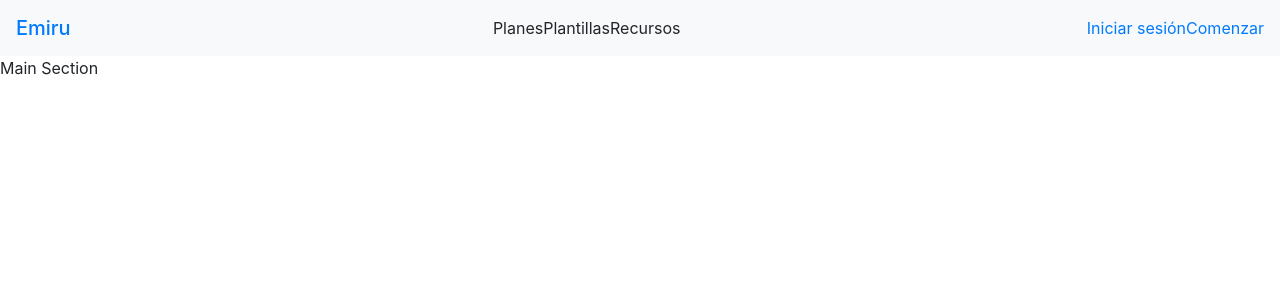
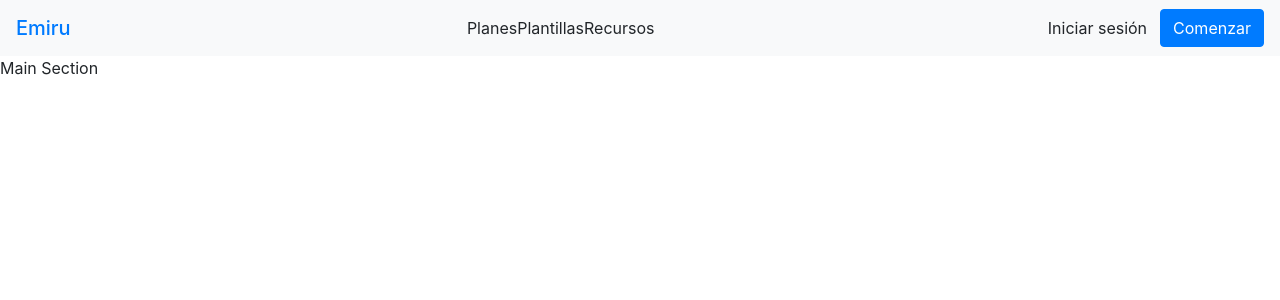
Before and after one commit to Misael1998/emiru-client, an Angular app: page / in a window 1280 px wide. Shown: the top 300 px of the page. Built offline with nearby package versions, Linux system fonts and the light colour scheme.

Commit message:
change navbar sytle on scroll setup

```diff
--- a/src/app/modules/landing/components/landing-nav/landing-nav.component.html
+++ b/src/app/modules/landing/components/landing-nav/landing-nav.component.html
@@ -1,4 +1,8 @@
-<nav class="navbar navbar-light bg-light">
+<nav
+  class="navbar {{ navStyle }} sticky-top"
+  id="navbar"
+  (scroll)="onScroll($event)"
+>
   <span class="navbar-brand mb-0 h1">
     <a [routerLink]="['./']" class="text-decoration-none">Emiru</a>
   </span>
@@ -8,7 +12,7 @@
     <a>Recursos</a>
   </div>
   <div>
-    <a [routerLink]="['./login']">Iniciar sesión</a>
-    <a [routerLink]="['./register']">Comenzar</a>
+    <a [routerLink]="['./login']" class="btn btn-light">Iniciar sesión</a>
+    <a [routerLink]="['./register']" class="btn btn-primary">Comenzar</a>
   </div>
 </nav>
--- a/src/app/modules/landing/components/landing-nav/landing-nav.component.ts
+++ b/src/app/modules/landing/components/landing-nav/landing-nav.component.ts
@@ -1,4 +1,4 @@
-import { Component, OnInit } from '@angular/core';
+import { Component, HostListener, OnInit } from '@angular/core';
 import { Router } from '@angular/router';
 
 @Component({
@@ -7,7 +7,20 @@ import { Router } from '@angular/router';
   styleUrls: ['./landing-nav.component.css'],
 })
 export class LandingNavComponent implements OnInit {
+  navStyle: string = 'navbar-light';
+
   constructor(router: Router) {}
 
   ngOnInit(): void {}
+
+  @HostListener('window:scroll', ['$event'])
+  onScroll(e) {
+    let element = document.getElementById('navbar');
+
+    if (window.pageYOffset > element.clientHeight) {
+      this.navStyle = 'navbar-dark bg-dark';
+    } else {
+      this.navStyle = 'navbar-light bg-light';
+    }
+  }
 }
--- a/src/app/modules/landing/components/landing/landing.component.html
+++ b/src/app/modules/landing/components/landing/landing.component.html
@@ -1,6 +1,6 @@
 <app-landing-nav></app-landing-nav>
 
-<div class="container-fluid">
+<div class="container-fluid" style="height: 5000px">
   <div class="row" name="mockup">
     <section>Main Section</section>
   </div>
```
